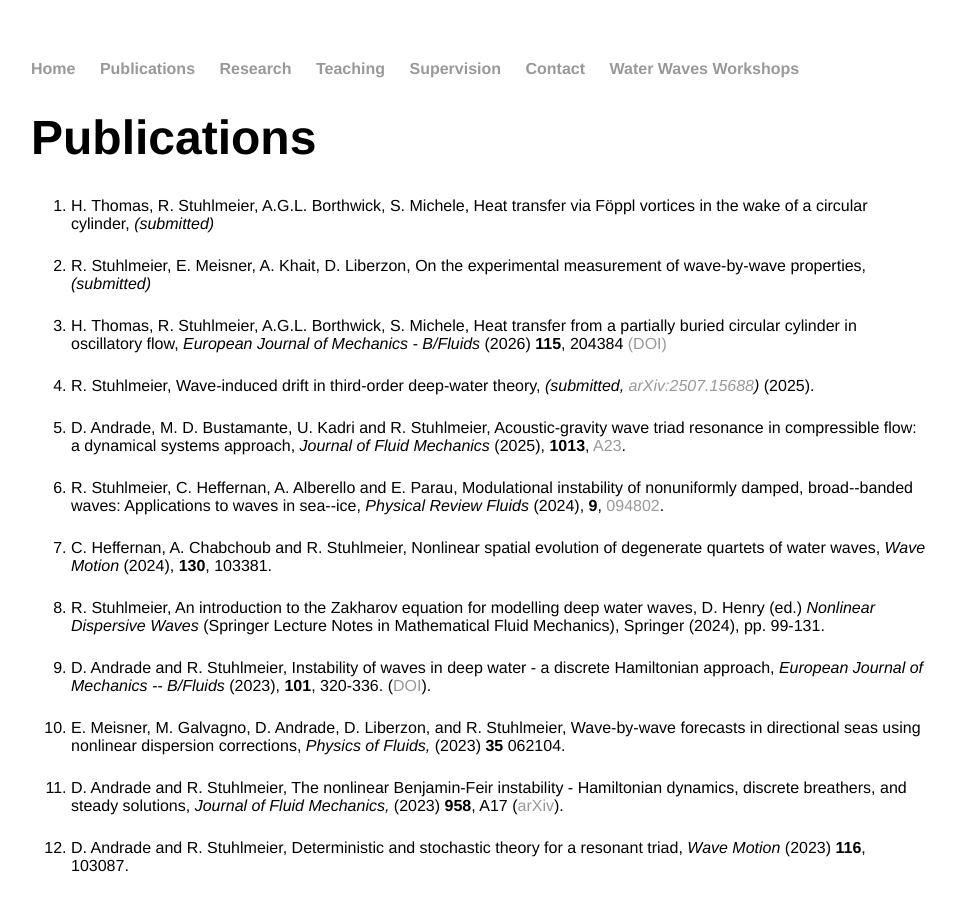
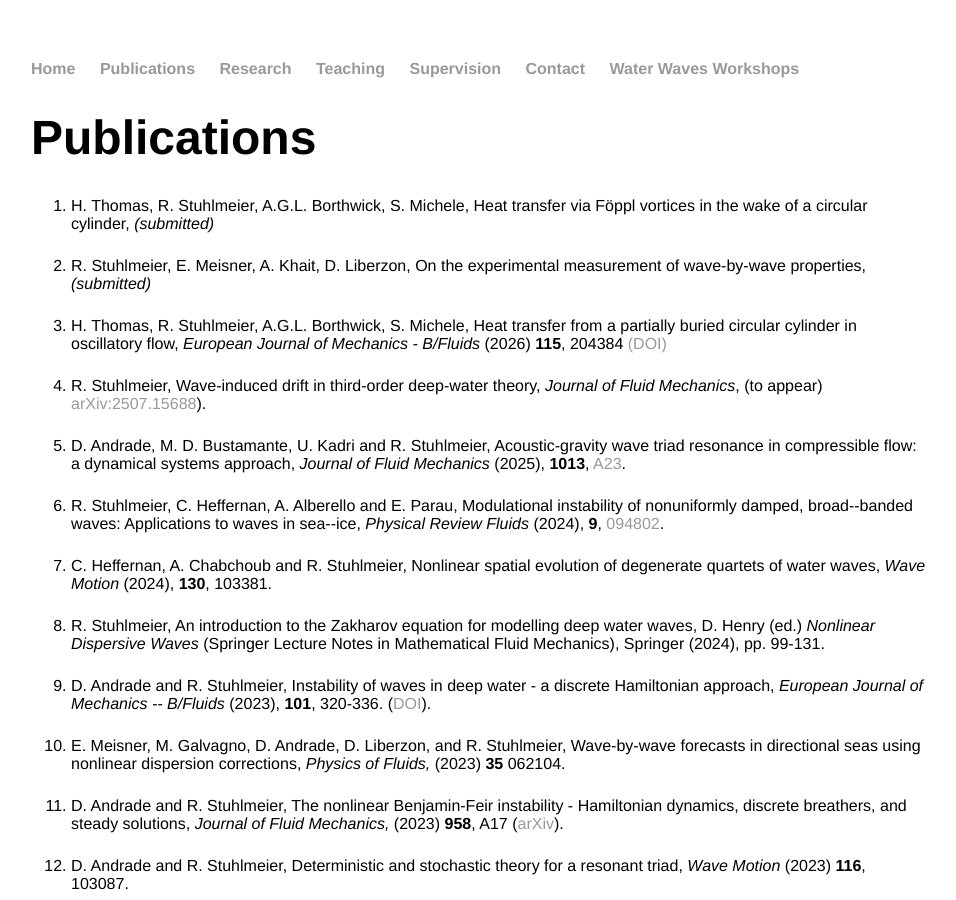
Before and after one commit to rstuhlmeier/rstuhlmeier.github.io, a Jekyll site: the page built from publications/index.html, in a window 1280 px wide and 900 px high. Shown: the whole window, without its empty margins (161-1117 px from the left). Built offline with Jekyll 4.4.1, drawn with Linux system fonts in a browser that asks for light colours.

Commit message:
Update publication details for R. Stuhlmeier

```diff
--- a/publications/index.html
+++ b/publications/index.html
@@ -12,7 +12,7 @@ title: Raphael Stuhlmeier - Publications
   <p>
   <li>H. Thomas, R. Stuhlmeier, A.G.L. Borthwick, S. Michele, Heat transfer from a partially buried circular cylinder in oscillatory flow, <em>European Journal of Mechanics - B/Fluids</em> (2026) <b>115</b>, 204384 <a href="https://doi.org/10.1016/j.euromechflu.2025.204384">(DOI)</a></li>
   <p>
-  <li>R. Stuhlmeier, Wave-induced drift in third-order deep-water theory, <em>(submitted, <a href="https://arxiv.org/abs/2507.15688">arXiv:2507.15688</a>)</em> (2025). </li>
+  <li>R. Stuhlmeier, Wave-induced drift in third-order deep-water theory, <em>Journal of Fluid Mechanics</em>, (to appear) <a href="https://arxiv.org/abs/2507.15688">arXiv:2507.15688</a>). </li>
   <p>
   <li>D. Andrade, M. D. Bustamante, U. Kadri and R. Stuhlmeier, Acoustic-gravity wave triad resonance in compressible flow: a dynamical systems approach, <em>Journal of Fluid Mechanics</em> (2025), <b>1013</b>, <a href="https://www.cambridge.org/core/journals/journal-of-fluid-mechanics/article/acousticgravity-wave-triad-resonance-in-compressible-flow-a-dynamical-systems-approach/88374455A7874A9A820BBFB4EAC96593">A23</a>. </li>
   <p>
```
